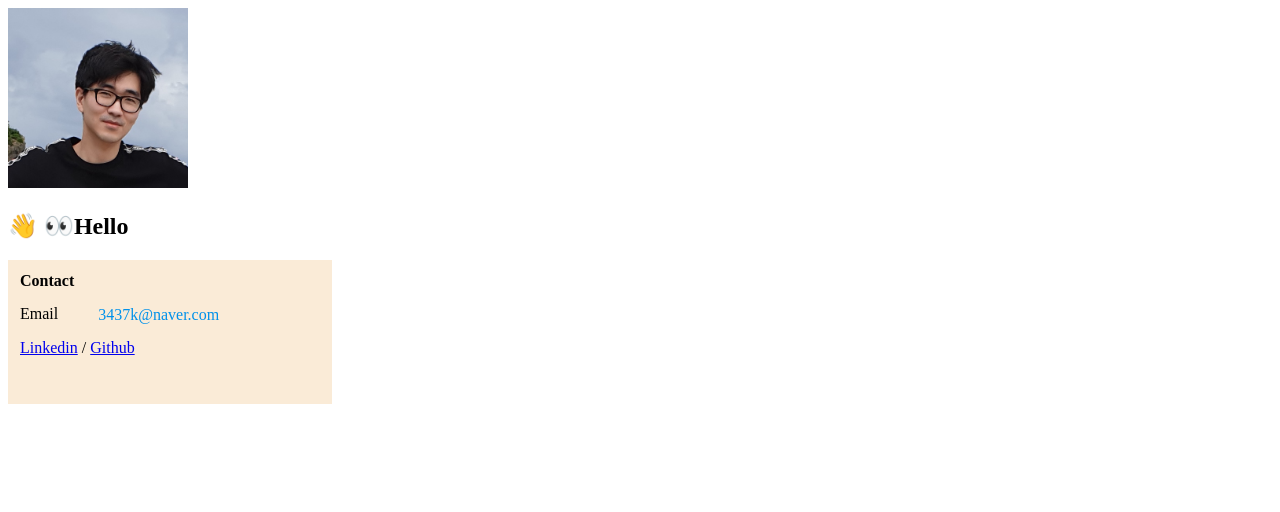
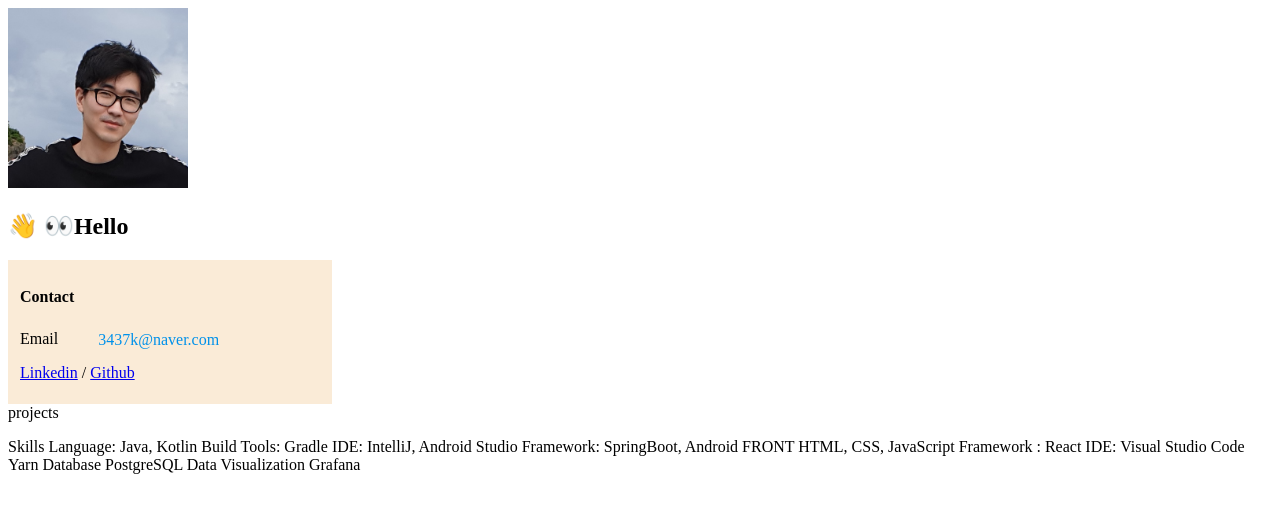
Before and after one commit to 3437k/3437k.github.io, a plain HTML site: page index.html in a window 1280 px wide. Drawn offline with Linux system fonts and the light colour scheme.

Commit message:
feat : add skills

```diff
--- a/index.html
+++ b/index.html
@@ -40,27 +40,28 @@
         font-weight: 400;
         color: #0091EA
       }
+      .contact_title {
+        margin-bottom: 25px;
+        font-weight: 700;
+        font-size: 16px;
+        color: #000;
+      }
     </style>
   </head>
   <body>
     <img src="./img/me.png" />
+
     <h2>👋 👀Hello</h2>
+
     <div class="find_me">
       <div>
-        <span></span>
-        <span><strong>Contact</strong></span>
+        <h3 class="contact_title">Contact</h3>
         <dl class="contact">
           <dt>Email</dt>
           <dd><strong>3437k@naver.com</strong></dd>
         </dl>
       </div>
-
-      <div class="information_area">
-
-      </div>
       <ul>
-        <li>
-        </li>
         <li>
           <span>
             <a href="https://www.linkedin.com/in/jinme/">Linkedin</a>
@@ -70,5 +71,30 @@
         </li>
       </ul>
     </div>
+
+    <div>projects</div>
+
+    <p>
+      Skills
+      Language: Java, Kotlin
+      Build Tools: Gradle
+      IDE: IntelliJ, Android Studio
+      Framework: SpringBoot, Android
+
+      FRONT
+      HTML, CSS, JavaScript
+      Framework : React
+      IDE: Visual Studio Code
+      Yarn
+
+      Database
+      PostgreSQL
+
+      Data Visualization
+      Grafana
+
+
+
+    </p>
   </body>
 </html>
```
